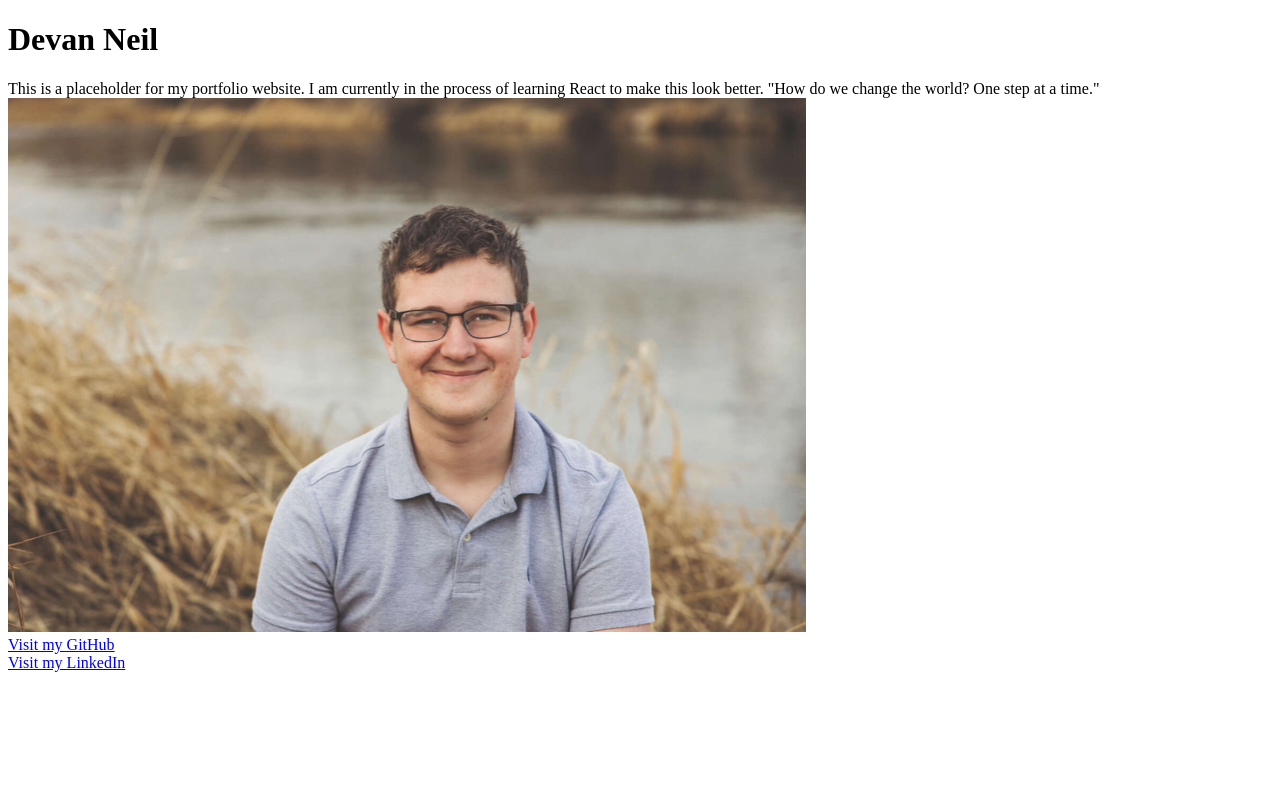
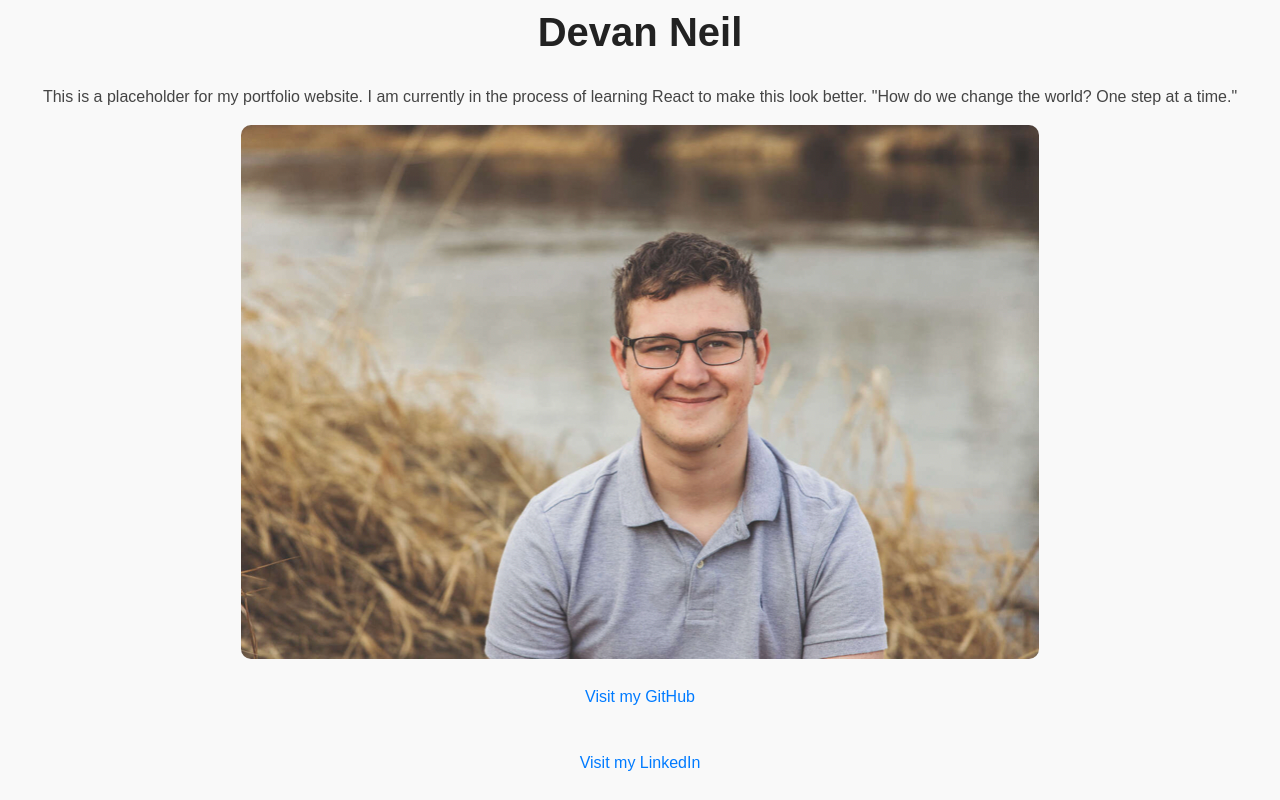
Before and after one commit to devanneil/PortfolioSite, a JavaScript app: page / in a window 1280 px wide. Built offline with nearby package versions, Linux system fonts and the light colour scheme; the HTML template or start-up script is replaced by a standard one.

Commit message:
Centered everything with CSS

```diff
--- a/src/App.js
+++ b/src/App.js
@@ -5,23 +5,23 @@ function Headshot() {
 export default function App() {
   return <div>
     <h1>Devan Neil</h1>
-    <p1>
+    <p>
       This is a placeholder for my portfolio website.
       I am currently in the process of learning React to make this look better.
       "How do we change the world? One step at a time."
-    </p1>
+    </p>
     <Headshot /> <br />
-    <p2>
+    <p>
       <a href="https://github.com/devanneil" target="_blank" rel="noopener noreferrer">
         Visit my GitHub
       </a>
-    </p2>
+    </p>
     <br />
-    <p2>
+    <p>
       <a href="www.linkedin.com/in/devan-neil" target="_blank" rel="noopener noreferrer">
         Visit my LinkedIn
       </a>
-    </p2>
+    </p>
 
   </div>
 }
--- a/src/index.css
+++ b/src/index.css
@@ -0,0 +1,99 @@
+/* ========================
+   Reset / Normalize
+======================== */
+* {
+  margin: 0;
+  padding: 0;
+  box-sizing: border-box;
+}
+
+/* ========================
+   Global Body Styles
+======================== */
+body {
+  font-family: 'Arial', sans-serif;
+  background-color: #f9f9f9;
+  color: #111;
+  line-height: 1.6;
+  font-size: 16px;
+}
+
+/* ========================
+   App Container
+======================== */
+.App {
+  max-width: 900px;       /* limit content width */
+  margin: 40px auto;      /* center the page */
+  padding: 20px;
+  background-color: #fff; /* card-like effect */
+  border-radius: 10px;
+  box-shadow: 0 4px 12px rgba(0,0,0,0.1);
+}
+
+/* ========================
+   Headings
+======================== */
+h1 {
+  font-size: 2.5rem;
+  font-weight: bold;
+  color: #222;
+  margin-bottom: 20px;
+  text-align: center;
+}
+
+h2 {
+  font-size: 1.8rem;
+  font-weight: bold;
+  margin-top: 30px;
+  margin-bottom: 15px;
+  color: #333;
+}
+
+/* ========================
+   Paragraphs
+======================== */
+p {
+  margin-bottom: 15px;
+  color: #444;
+  text-align: center;
+}
+
+/* ========================
+   Links
+======================== */
+a {
+  color: #007bff;
+  text-decoration: none;
+}
+
+a:hover {
+  text-decoration: underline;
+}
+
+/* ========================
+   Images (like logo or headshot)
+======================== */
+img {
+  max-width: 100%;
+  height: auto;
+  display: block;
+  margin: 0 auto; /* center image */
+  border-radius: 10px;
+}
+
+/* ========================
+   Buttons (if you add any)
+======================== */
+button {
+  background-color: #007bff;
+  color: white;
+  border: none;
+  padding: 10px 18px;
+  border-radius: 5px;
+  cursor: pointer;
+  font-size: 1rem;
+}
+
+button:hover {
+  background-color: #0056b3;
+}
```
